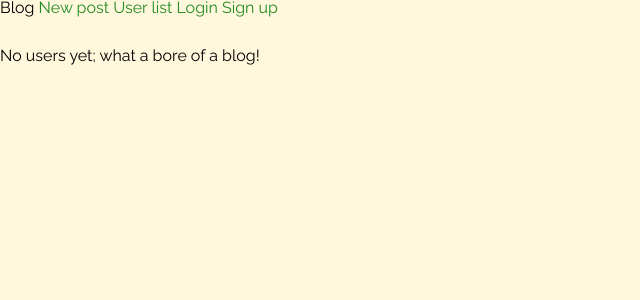
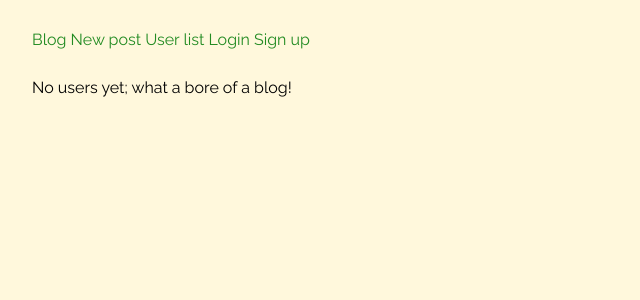
Before and after one commit to Niley/Blogz, a Flask app: page / in a window 1280 px wide. Shown: the top 300 px of the page, without its empty margins (0-640 px from the left). Run offline with Flask 2, Linux system fonts and the light colour scheme.

Commit message:
Changed some css for increased readability

```diff
--- a/static/styles.css
+++ b/static/styles.css
@@ -47,6 +47,8 @@ table {
 body{
     font-family: 'Raleway', sans-serif;
     background-color: cornsilk;
+    margin-left: 2em;
+    margin-top: 2em;
 }
 
 img{
@@ -75,8 +77,9 @@ p{
 
 h1{
     font-family: 'Cormorant', serif;
-    font-size: 4em;
+    font-size: 3em;
     margin-bottom: .50em;
+    margin-top: .50em;
 }
 
 h2{
@@ -108,13 +111,6 @@ a:hover{
 
 .nav_header{
     margin: 4em 0em 0em 4em;
-}
-
-.sec_plants{
-    border-style: solid;
-    border-width: .1em;
-    border-radius: .3em;
-    padding: 2em;
 }
 
 .link_list{
```
